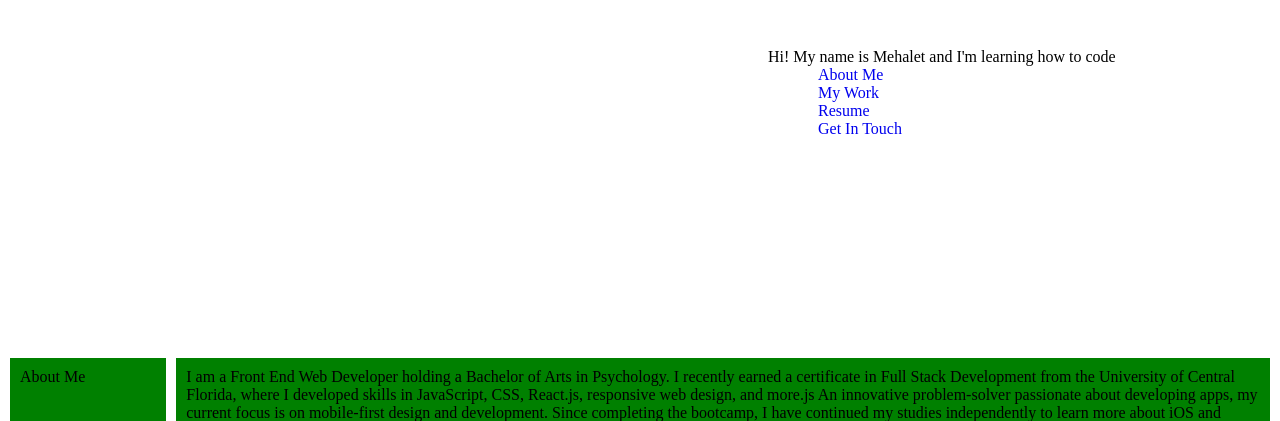
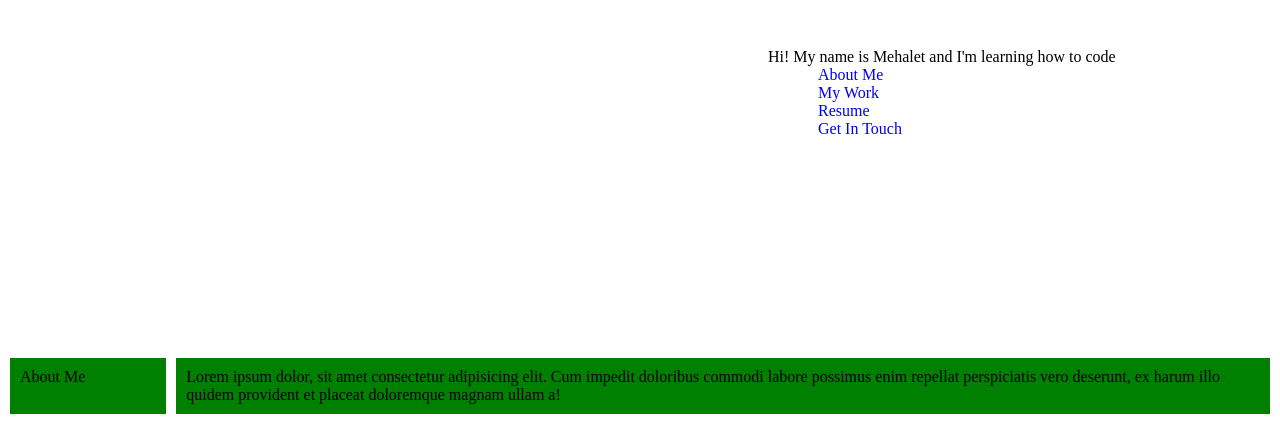
Before and after one commit to MehaletKB/02-Portfolio, a plain HTML site: page index.html in a window 1280 px wide. Shown: the part 402-823 px from the top of the page. Drawn offline with Linux system fonts and the light colour scheme.

Commit message:
text change

```diff
--- a/index.html
+++ b/index.html
@@ -37,7 +37,8 @@
         </div>
 
         <div>
-            I am a Front End Web Developer holding a Bachelor of Arts in Psychology. I recently earned a certificate in Full Stack Development from the University of Central Florida, where I developed skills in JavaScript, CSS, React.js, responsive web design, and more.js An innovative problem-solver passionate about developing apps, my current focus is on mobile-first design and development. Since completing the bootcamp, I have continued my studies independently to learn more about iOS and Android development. Just a graphic designer looking to upgrade. You'll have to forgive the lack of content, soon I'll have more to say and show. For now I'm trying to wrap my head around CSS
+            <!-- I am a Front End Web Developer holding a Bachelor of Arts in Psychology. I recently earned a certificate in Full Stack Development from the University of Central Florida, where I developed skills in JavaScript, CSS, React.js, responsive web design, and more.js An innovative problem-solver passionate about developing apps, my current focus is on mobile-first design and development. Since completing the bootcamp, I have continued my studies independently to learn more about iOS and Android development. Just a graphic designer looking to upgrade. You'll have to forgive the lack of content, soon I'll have more to say and show. For now I'm trying to wrap my head around CSS -->
+            Lorem ipsum dolor, sit amet consectetur adipisicing elit. Cum impedit doloribus commodi labore possimus enim repellat perspiciatis vero deserunt, ex harum illo quidem provident et placeat doloremque magnam ullam a!
         </div>
     </div>
 
```
